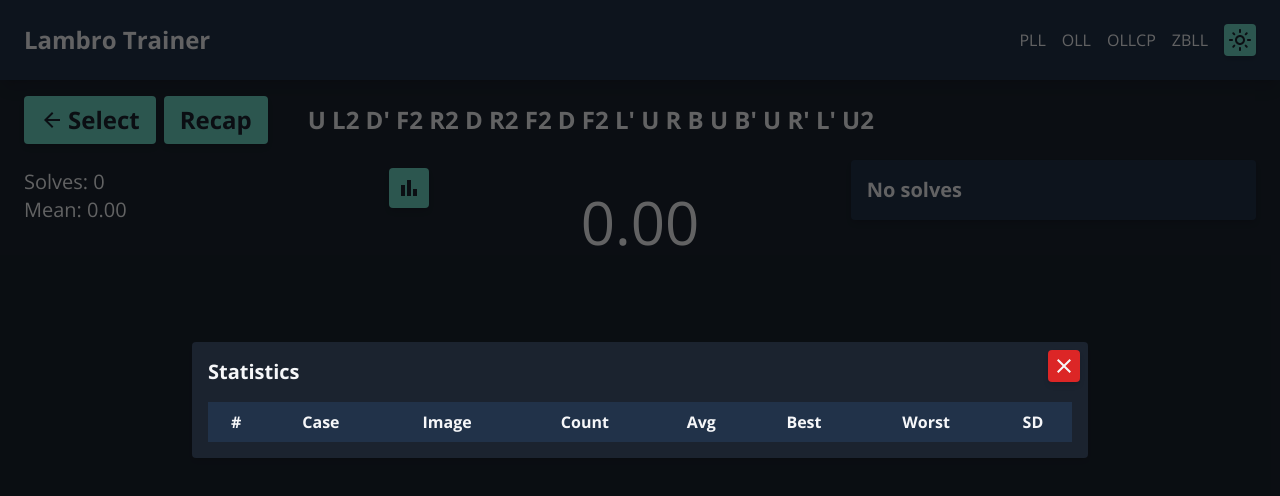
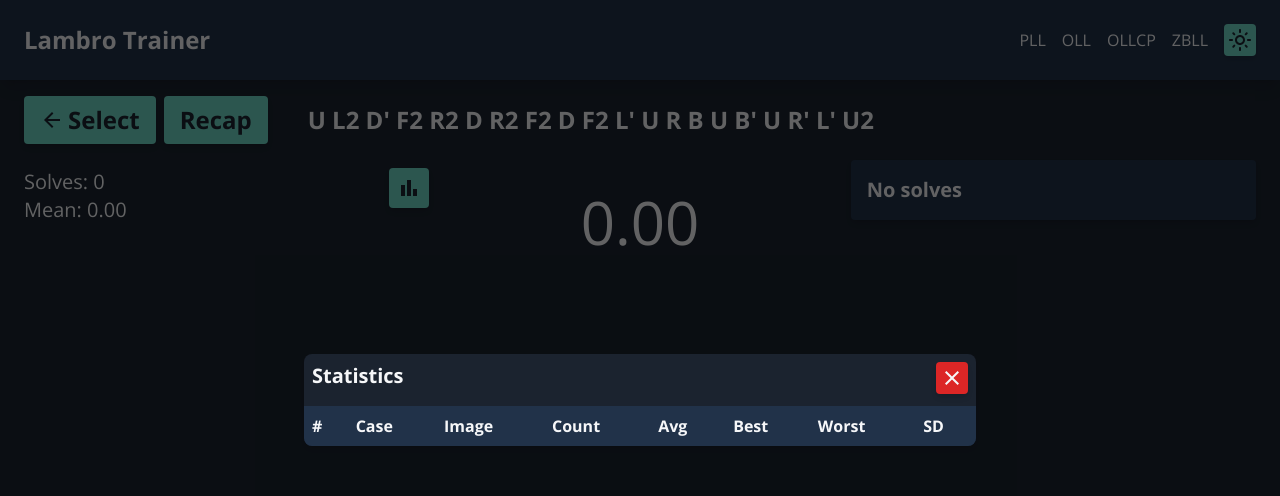
Before and after one commit to andlamb2002/lambro-trainer, a React (Vite) app: page /oll/timer in a window 1280 px wide. Both pictures are taken after a click on the button 409 px from the left and 188 px from the top of the page. Shown: the top 496 px of the page. Built offline with nearby package versions, Linux system fonts and the light colour scheme.

Commit message:
Table styling complete

```diff
--- a/src/Trainer/Components/StatsModal.tsx
+++ b/src/Trainer/Components/StatsModal.tsx
@@ -61,8 +61,6 @@ function StatsModal({ open, onClose, solves }: Props) {
             firstIndex: idx + 1,
         }));
 
-        console.log('stats rows (for table):', finalRows);
-
         return finalRows;
     }, [solves]);
 
@@ -77,7 +75,7 @@ function StatsModal({ open, onClose, solves }: Props) {
             onClick={onClose}
         >
             <div
-                className="bg-primary rounded w-full max-w-4xl p-4 shadow-md relative"
+                className="bg-primary rounded-lg w-full max-w-2xl shadow-md relative overflow-hidden"
                 onClick={(e) => e.stopPropagation()}
             >
                 <button
@@ -90,18 +88,16 @@ function StatsModal({ open, onClose, solves }: Props) {
                     <MdClose size={24} />
                 </button>
 
-                <div className="flex items-center justify-between pr-8">
-                    <h3 id="stats-title" className="text-xl font-bold">
-                        Statistics
-                    </h3>
-                </div>
+                <h3 id="stats-title" className="text-xl font-bold pt-2 pl-2">
+                    Statistics
+                </h3>
 
-                <div className="mt-4 flex justify-center overflow-auto max-h-[65vh] scrollbar-hide">
-                    <table className="w-full text-center">
-                        <thead className="bg-secondary">
+                <div className="mt-4 flex overflow-auto max-h-[80vh] scrollbar-hide">
+                    <table className="w-full">
+                        <thead className="bg-secondary sticky top-0 z-10 shadow-md">
                             <tr>
                                 {headers.map((header, index) => (
-                                    <th key={index} className="p-2">
+                                    <th key={index} className="p-2 text-left">
                                         {header.label}
                                     </th>
                                 ))}
@@ -109,7 +105,7 @@ function StatsModal({ open, onClose, solves }: Props) {
                         </thead>
                         <tbody>
                             {aggregated.map((row) => (
-                                <tr key={row.label} className="odd:bg-secondary/30 even:bg-secondary">
+                                <tr key={row.label} className="odd:bg-secondary/40 even:bg-secondary">
                                     {headers.map((h) =>
                                         h.key === 'img' ? (
                                             <td key={h.id} className="p-2">
@@ -117,7 +113,7 @@ function StatsModal({ open, onClose, solves }: Props) {
                                                     <img
                                                         src={row.img}
                                                         alt={row.label}
-                                                        className="w-12 h-12 object-contain mx-auto"
+                                                        className="w-16 h-16 object-contain"
                                                         loading="lazy"
                                                     />
                                                 ) : (
```
